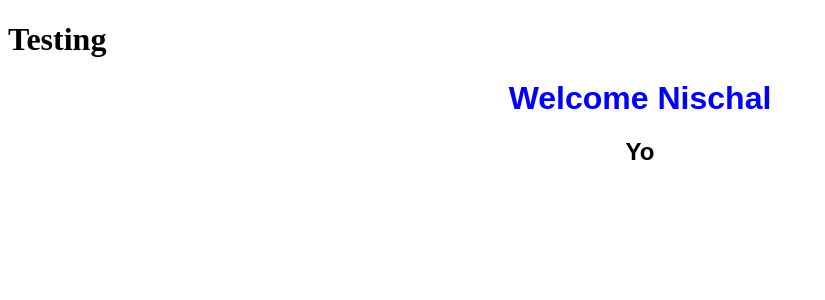
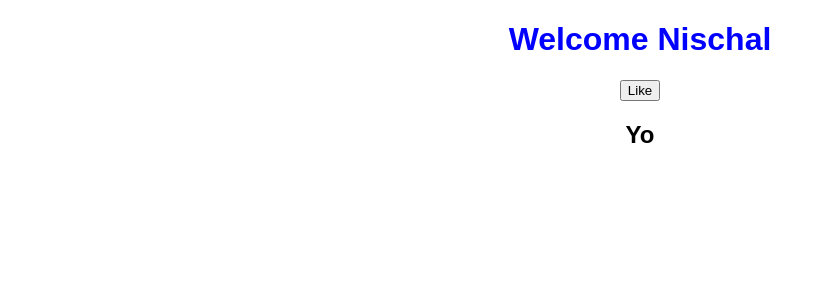
Before and after one commit to nischal-it-is/Emoji-Translator, a React (Create React App) app: page / in a window 1280 px wide. Shown: the top 300 px of the page, without its empty margins (0-825 px from the left). Built offline with nearby package versions, Linux system fonts and the light colour scheme.

Commit message:
Button addded and onclick done

```diff
--- a/public/index.html
+++ b/public/index.html
@@ -26,7 +26,6 @@
   </head>
 
   <body>
-    <h1>Testing</h1>
     <noscript>
       You need to enable JavaScript to run this app.
     </noscript>
--- a/src/App.js
+++ b/src/App.js
@@ -2,10 +2,16 @@ import "./styles.css";
 
 //var user = prompt("Enter User Name");
 var user = "Nischal";
+var count = 0;
 export default function App() {
+  function likeClickHandler() {
+    console.log(count);
+    count += 1;
+  }
   return (
     <div className="App">
       <h1 style={{ color: "blue" }}>Welcome {user}</h1>
+      <button onClick={likeClickHandler}>Like</button>
       <h2>Yo</h2>
     </div>
   );
```
